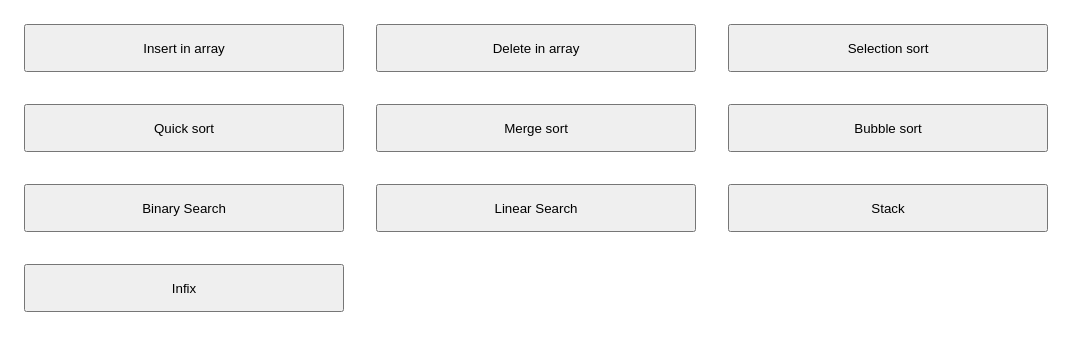
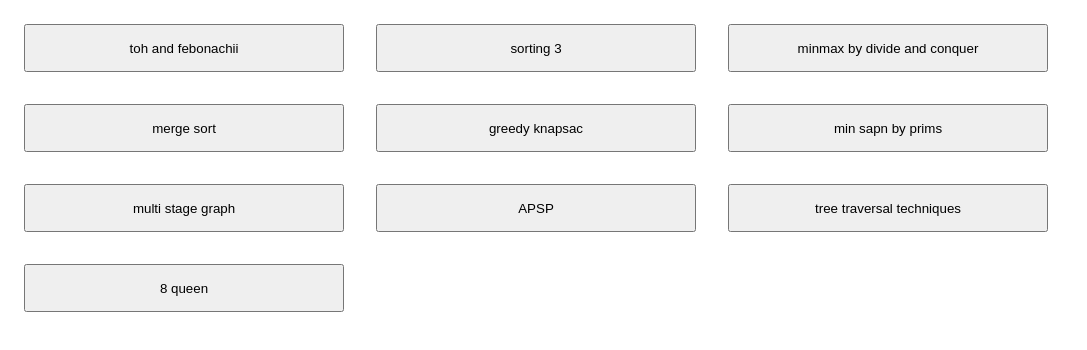
Before and after one commit to Tatya1234/daa, a plain HTML site: page index.html in a window 1280 px wide. Shown: the whole page, without its empty margins (0-1087 px from the left). Drawn offline with Linux system fonts and the light colour scheme.

Commit message:
index.html

```diff
--- a/index.html
+++ b/index.html
@@ -602,16 +602,17 @@ int main()
   </head>
   <body>
     <div class="fb">
-      <button class="btn" onclick="f1()">Insert in array</button>
-      <button class="btn" onclick="f2()">Delete in array</button>
-      <button class="btn" onclick="f3()">Selection sort</button>
-      <button class="btn" onclick="f4()">Quick sort</button>
-      <button class="btn" onclick="f5()">Merge sort</button>
-      <button class="btn" onclick="f6()">Bubble sort</button>
-      <button class="btn" onclick="f7()">Binary Search</button>
-      <button class="btn" onclick="f8()">Linear Search</button>
-      <button class="btn" onclick="f9()">Stack</button>
-      <button class="btn" onclick="f10()">Infix</button>
+      <button class="btn" onclick="f1()">toh and febonachii</button>
+      <button class="btn" onclick="f2()">sorting 3</button>
+      <button class="btn" onclick="f3()">minmax by divide and conquer</button>
+      <button class="btn" onclick="f4()">merge sort</button>
+      <button class="btn" onclick="f5()">greedy knapsac</button>
+      <button class="btn" onclick="f6()">min sapn by prims</button>
+      <button class="btn" onclick="f7()">multi stage graph</button>
+      <button class="btn" onclick="f8()">APSP</button>
+      <button class="btn" onclick="f9()">tree traversal techniques</button>
+      <button class="btn" onclick="f10()">8 queen
+      </button>
 
     </div>
   </body>
```
